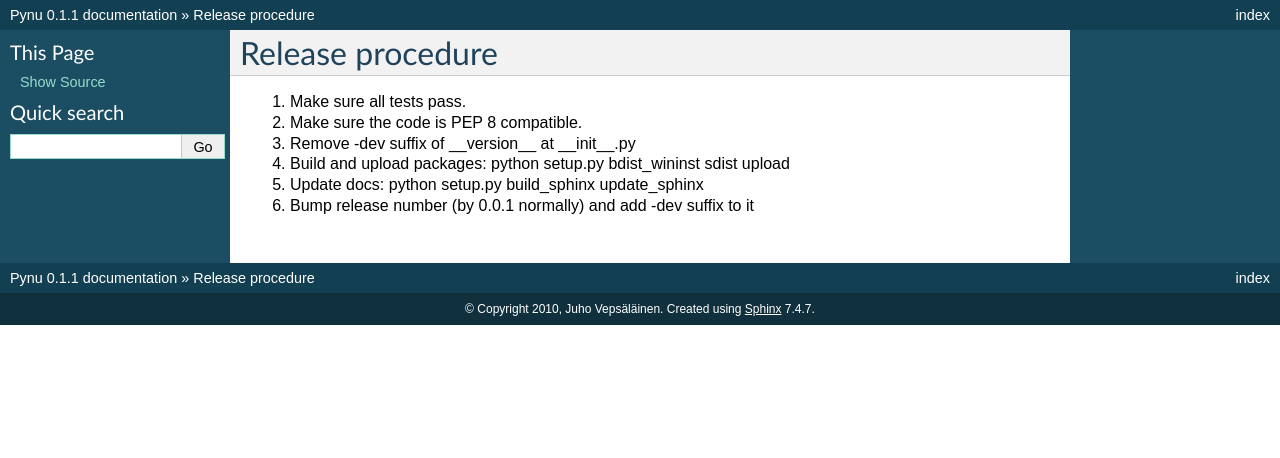
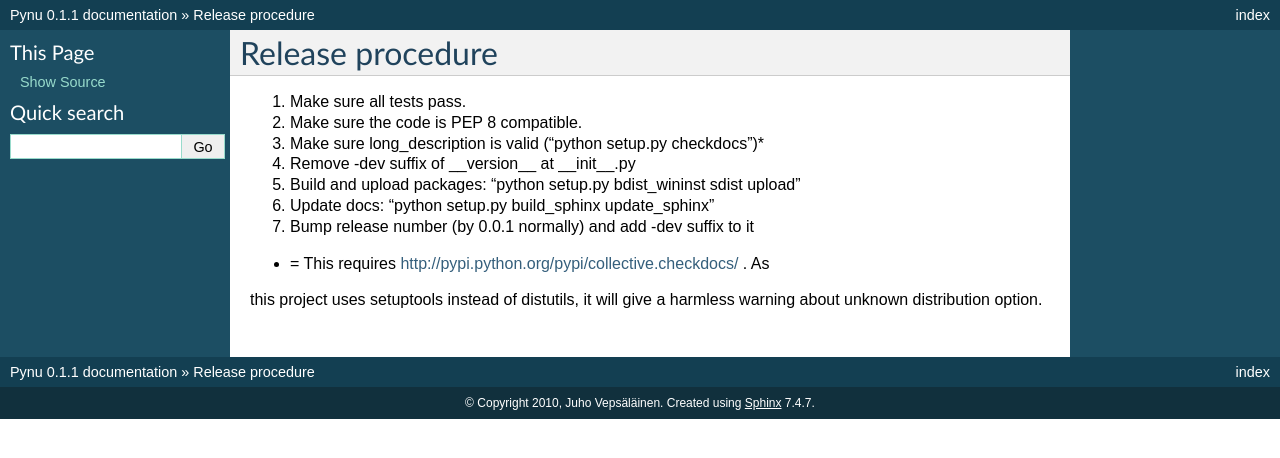
Before and after one commit to bebraw/pynu, a Sphinx documentation site: the page built from docs/dev_guide.rst, in a window 1280 px wide. Shown: the top 458 px of the page. Built offline with Sphinx 7.4.7, drawn with Linux system fonts in a browser that asks for light colours.

Commit message:
Updated developer guide and made long_description valid.

```diff
--- a/docs/dev_guide.rst
+++ b/docs/dev_guide.rst
@@ -3,7 +3,12 @@ Release procedure
 
 1. Make sure all tests pass.
 2. Make sure the code is PEP 8 compatible.
-3. Remove -dev suffix of __version__ at __init__.py
-4. Build and upload packages: python setup.py bdist_wininst sdist upload
-5. Update docs: python setup.py build_sphinx update_sphinx
-6. Bump release number (by 0.0.1 normally) and add -dev suffix to it
+3. Make sure long_description is valid ("python setup.py checkdocs")*
+4. Remove -dev suffix of __version__ at __init__.py
+5. Build and upload packages: "python setup.py bdist_wininst sdist upload"
+6. Update docs: "python setup.py build_sphinx update_sphinx"
+7. Bump release number (by 0.0.1 normally) and add -dev suffix to it
+
+* = This requires http://pypi.python.org/pypi/collective.checkdocs/ . As
+this project uses setuptools instead of distutils, it will give a harmless
+warning about unknown distribution option.
```
Also changed, not shown: 3 other files.
